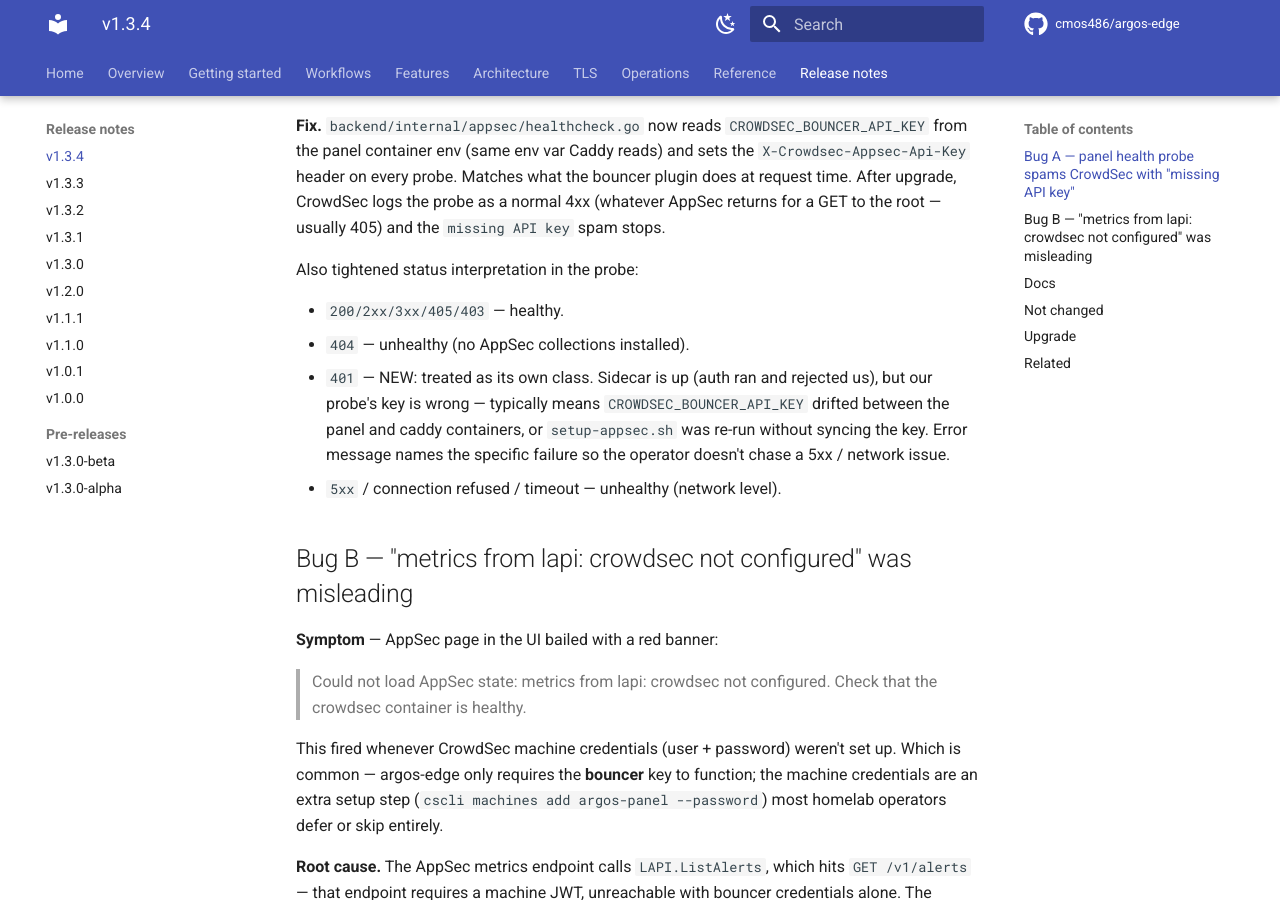
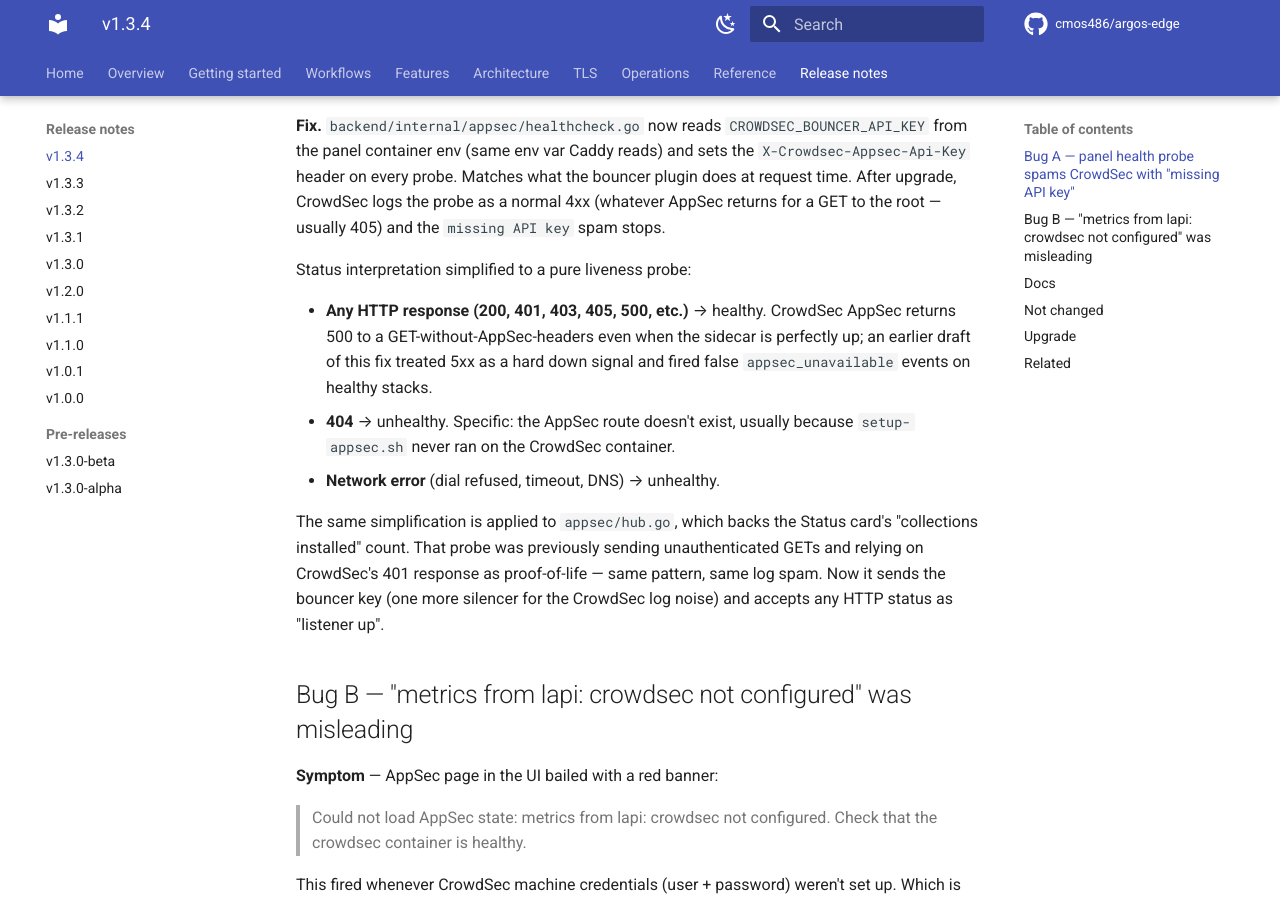
Before and after one commit to cmos486/argos-edge, an MkDocs documentation site: the page built from docs/release-notes/v1.3.4.md, in a window 1280 px wide and 900 px high, scrolled down 604 px. Built offline with MkDocs 1.6.1 and Material for MkDocs 9.7.7, drawn with Linux system fonts in a browser that asks for light colours; comment, search, counter and statistics services are not loaded.

Commit message:
fix(appsec): treat any HTTP response as healthy in liveness probes (was firing false appsec_unavailable on 500)

```diff
--- a/docs/release-notes/v1.3.4.md
+++ b/docs/release-notes/v1.3.4.md
@@ -30,17 +30,24 @@
 (whatever AppSec returns for a GET to the root — usually 405) and
 the `missing API key` spam stops.
 
-Also tightened status interpretation in the probe:
+Status interpretation simplified to a pure liveness probe:
 
-- `200/2xx/3xx/405/403` — healthy.
-- `404` — unhealthy (no AppSec collections installed).
-- `401` — NEW: treated as its own class. Sidecar is up (auth ran
-  and rejected us), but our probe's key is wrong — typically means
-  `CROWDSEC_BOUNCER_API_KEY` drifted between the panel and caddy
-  containers, or `setup-appsec.sh` was re-run without syncing the
-  key. Error message names the specific failure so the operator
-  doesn't chase a 5xx / network issue.
-- `5xx` / connection refused / timeout — unhealthy (network level).
+- **Any HTTP response (200, 401, 403, 405, 500, etc.)** → healthy.
+  CrowdSec AppSec returns 500 to a GET-without-AppSec-headers even
+  when the sidecar is perfectly up; an earlier draft of this fix
+  treated 5xx as a hard down signal and fired false
+  `appsec_unavailable` events on healthy stacks.
+- **404** → unhealthy. Specific: the AppSec route doesn't exist,
+  usually because `setup-appsec.sh` never ran on the CrowdSec
+  container.
+- **Network error** (dial refused, timeout, DNS) → unhealthy.
+
+The same simplification is applied to `appsec/hub.go`, which backs
+the Status card's "collections installed" count. That probe was
+previously sending unauthenticated GETs and relying on CrowdSec's
+401 response as proof-of-life — same pattern, same log spam. Now it
+sends the bouncer key (one more silencer for the CrowdSec log
+noise) and accepts any HTTP status as "listener up".
 
 ## Bug B — "metrics from lapi: crowdsec not configured" was misleading
 
```
Also changed, not shown: 3 other files.
